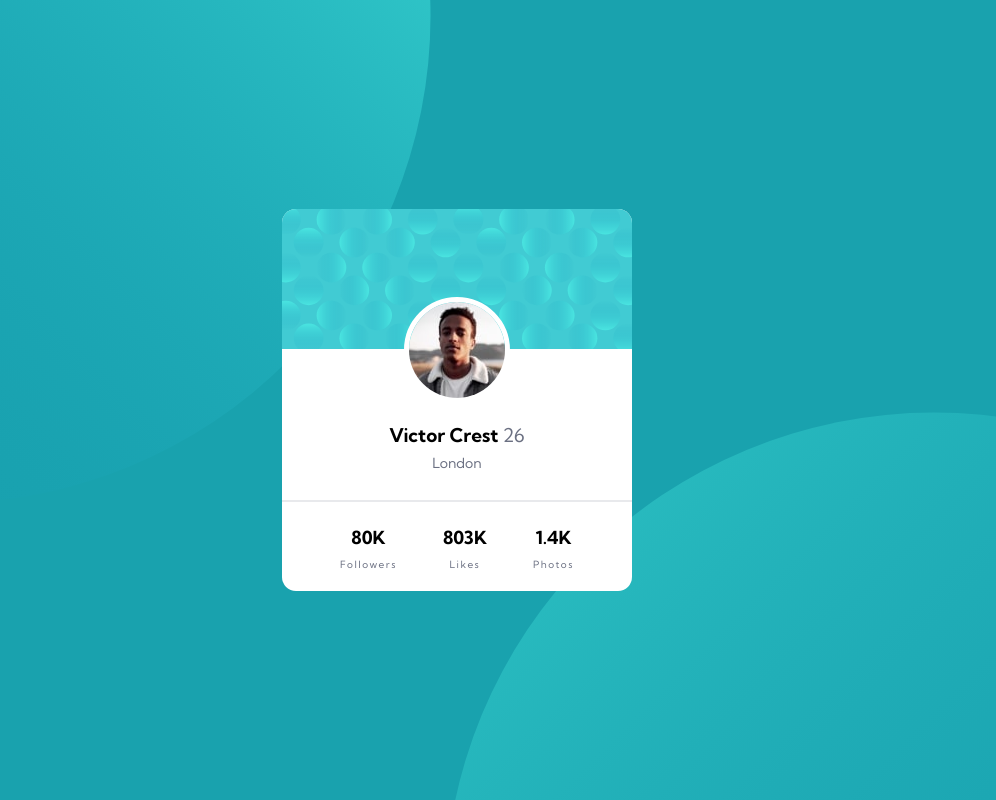
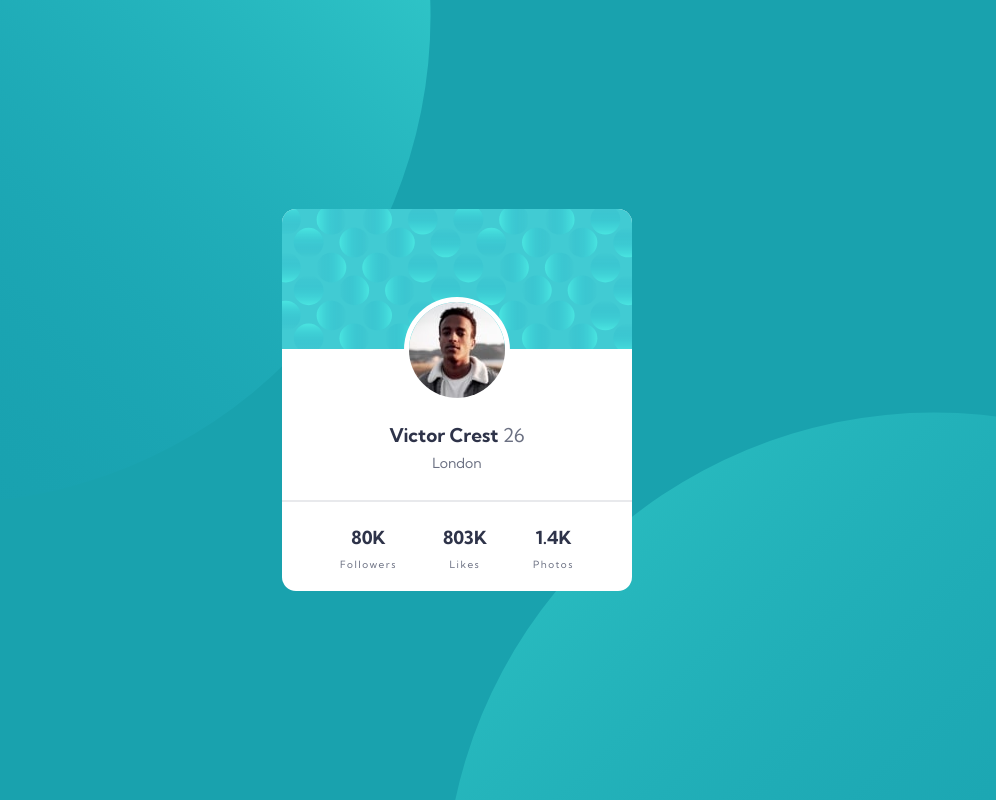
Before and after one commit to romelquintero/Profile-card-component, a plain HTML site: page index.html in a window 1280 px wide. Shown: the whole page, without its empty margins (183-1179 px from the left). Drawn offline with Linux system fonts and the light colour scheme.

Commit message:
Update style.css

```diff
--- a/style.css
+++ b/style.css
@@ -7,6 +7,7 @@
 html {
   font-size: 62.5%;
   font-family: "Kumbh Sans", sans-serif;
+  color: #2E3349;
 }
 
 body {
```
